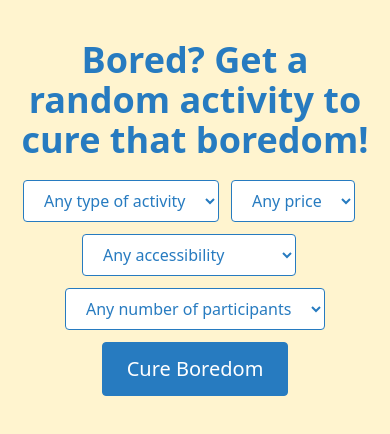
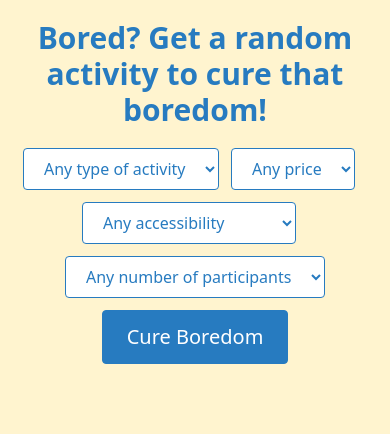
Before and after one commit to cprosche/bored-api, a Next.js app: page / in a window 390 px wide. Shown: the top 434 px of the page. Built offline with nearby package versions, Linux system fonts and the light colour scheme.

Commit message:
improved responsive

```diff
--- a/pages/index.tsx
+++ b/pages/index.tsx
@@ -161,8 +161,8 @@ const Home = () => {
   }, [selectedType, priceOptionIndex, a11yOptionIndex, participantOptionIndex]);
 
   return (
-    <div className="flex flex-col justify-start items-center py-10 px-3 min-h-[110vh] bg-custom-white">
-      <div className="text-4xl text-custom-blue font-bold mb-5 text-center">
+    <div className="flex flex-col justify-start items-center py-5 sm:py-10 px-3 min-h-[110vh] bg-custom-white">
+      <div className="text-3xl md:text-4xl text-custom-blue font-bold mb-5 text-center">
         Bored? Get a random activity to cure that boredom!
       </div>
       <div className="text-center">
```
